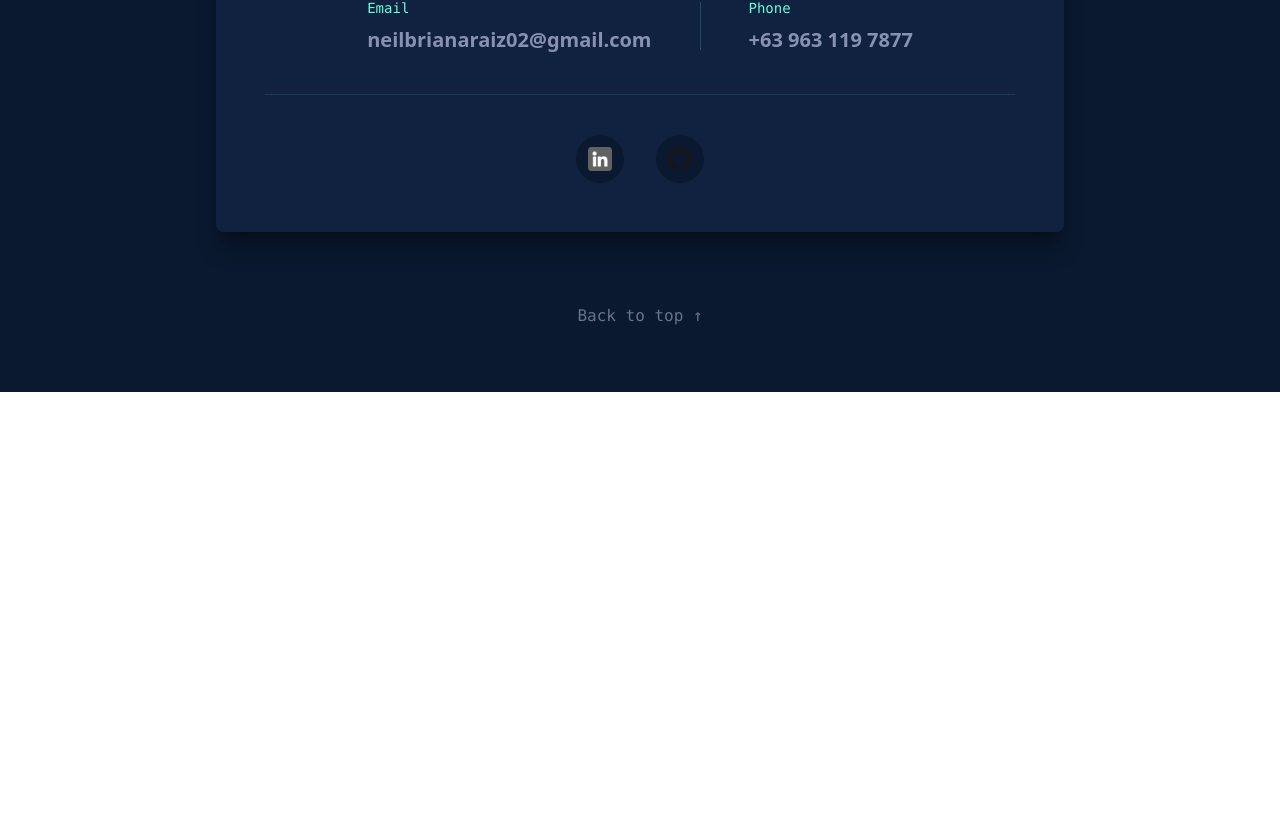
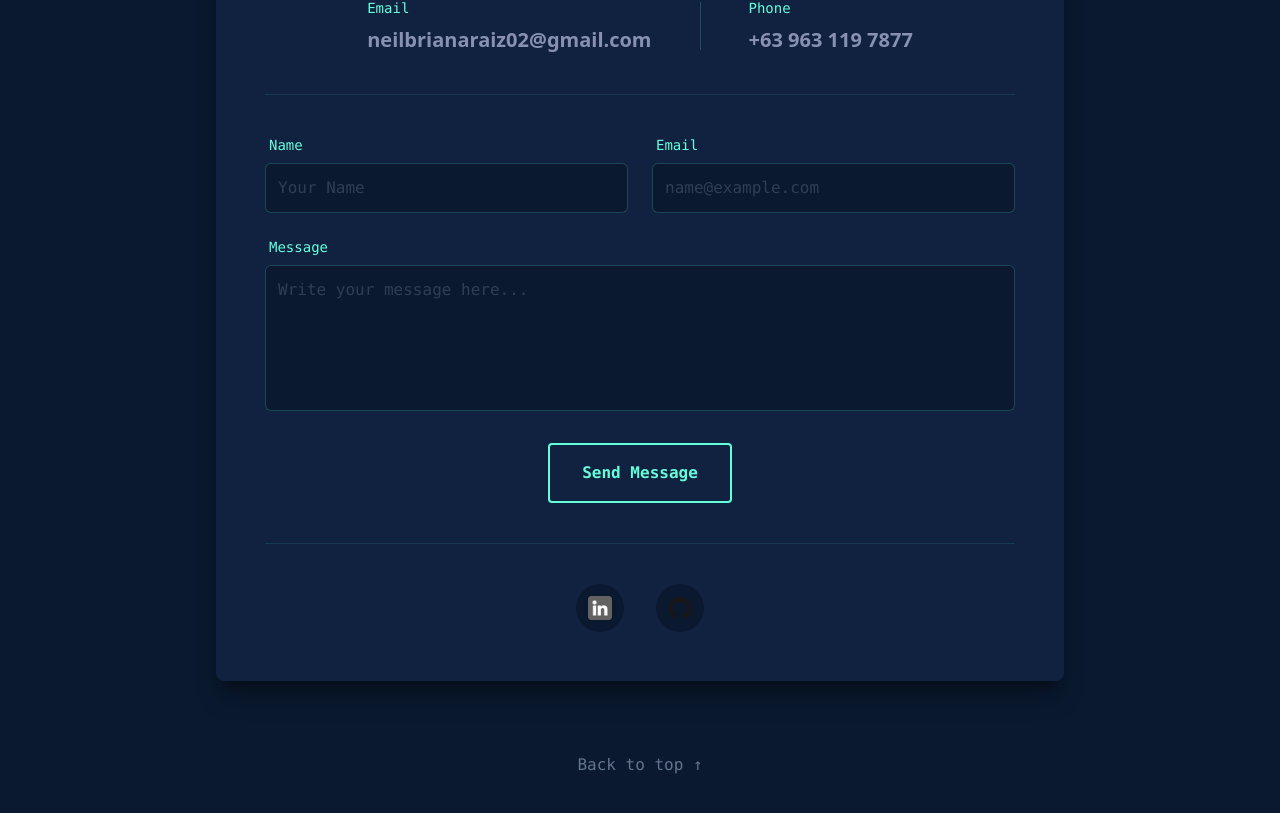
Before and after one commit to neil-araiz/MyPortfolio, a React (Vite) app: page / in a window 1280 px wide. Shown: the part 7295-8108 px from the top of the page. Before the commit the page ends 7687 px from the top, so only its background shows below. Built offline with nearby package versions, Linux system fonts and the light colour scheme; no server answers.

Commit message:
<feat>: added contact form with emailjs

```diff
--- a/package.json
+++ b/package.json
@@ -10,6 +10,7 @@
     "preview": "vite preview"
   },
   "dependencies": {
+    "@emailjs/browser": "^4.4.1",
     "@google/genai": "^1.41.0",
     "@tailwindcss/vite": "^4.1.6",
     "@vercel/analytics": "^1.5.0",
--- a/src/components/About.jsx
+++ b/src/components/About.jsx
@@ -23,24 +23,19 @@ export const Experience = () => {
   return (
     <div className="flex flex-col gap-y-10 w-full max-w-5xl mx-auto px-2 md:px-0 my-10 relative">
 
-      {/* Central Line for Desktop */}
       <div className="absolute left-4 md:left-1/2 top-0 bottom-0 w-0.5 bg-gradient-to-b from-transparent via-accent/30 to-transparent hidden md:block transform -translate-x-1/2"></div>
 
-      {/* Mobile Line (Left side) */}
       <div className="absolute left-4 top-0 bottom-0 w-0.5 bg-gradient-to-b from-transparent via-accent/30 to-transparent md:hidden"></div>
 
       {experience.map((exp, key) => {
         return (
           <div key={key} className="relative w-full">
-            {/* Timeline Dot */}
             <div className="absolute left-4 md:left-1/2 w-4 h-4 rounded-full border-2 border-accent bg-[#0a192f] transform -translate-x-1/2 mt-6 z-10 transition-all duration-300 group-hover:bg-accent"></div>
 
             <div className={`flex flex-col md:flex-row items-start w-full ${key % 2 === 0 ? "md:flex-row-reverse" : ""}`}>
 
-              {/* Empty Space for Alignment */}
               <div className="hidden md:block w-[50%]"></div>
 
-              {/* Content Card */}
               <div className="w-full md:w-[50%] pl-12 md:pl-0 md:px-8">
                  <ExpCard
                   date={exp.date}
--- a/src/components/Blog.jsx
+++ b/src/components/Blog.jsx
@@ -6,7 +6,6 @@ export const Blog = () => {
   const BlogCard = ({ image, title, description, link }) => {
     return (
       <div className="w-full md:w-[45%] lg:w-[35%] bg-[#112240] rounded-xl overflow-hidden shadow-xl shadow-black/30 border border-transparent hover:border-accent/30 hover:-translate-y-2 transition-all duration-300 group flex flex-col h-[60vh]">
-        {/* Image Container */}
         <div className="w-full h-60 overflow-hidden relative">
           <div className="absolute inset-0 bg-accent/10 opacity-0 group-hover:opacity-20 transition-opacity duration-300 z-10"></div>
           <img
@@ -16,7 +15,6 @@ export const Blog = () => {
           />
         </div>
 
-        {/* Content Container */}
         <div className="p-6 flex flex-col flex-grow justify-between space-y-4">
           <div>
             <h1 className="text-heading text-xl font-bold mb-2 group-hover:text-accent transition-colors duration-300 line-clamp-2">
--- a/src/components/Header.jsx
+++ b/src/components/Header.jsx
@@ -35,7 +35,6 @@ export const Header = ({ home, about, work, blog, contact }) => {
     >
       <img src={MyProf} alt="Logo" className="h-8 w-8 sm:h-10 sm:w-10 rounded-full" />
 
-      {/* Desktop Navigation */}
       <div className="hidden md:flex items-center gap-6">
         <nav className="flex justify-end space-x-6 font-mono">
           <a href={home} className={navLink}>
@@ -63,7 +62,6 @@ export const Header = ({ home, about, work, blog, contact }) => {
         </a>
       </div>
 
-      {/* Mobile Hamburger Menu */}
       <button
         onClick={toggleMobileMenu}
         className="md:hidden flex flex-col gap-1.5 z-50"
@@ -86,7 +84,6 @@ export const Header = ({ home, about, work, blog, contact }) => {
         ></span>
       </button>
 
-      {/* Mobile Menu Overlay */}
       {isMobileMenuOpen && (
         <div
           className="md:hidden fixed inset-0 top-[10vh] bg-background-primary/95 backdrop-blur-md z-40"
--- a/src/components/Project.jsx
+++ b/src/components/Project.jsx
@@ -6,7 +6,6 @@ export const Project = () => {
     return (
       <div className={`flex flex-col md:flex-row ${direction === "right" ? "md:flex-row-reverse" : ""} items-center gap-8 md:gap-0 w-full relative group`}>
 
-        {/* Image Section */}
         <div className="w-full md:w-3/5 h-64 md:h-[500px] bg-background-light/5 rounded-lg overflow-hidden relative border border-accent/20 transition-all duration-300 group-hover:border-accent/50">
            {image ? (
              <div className="w-full h-full relative cursor-pointer hover:transition-all duration-500" onClick={() => link && window.open(link, '_blank')}>
@@ -23,7 +22,6 @@ export const Project = () => {
            )}
         </div>
 
-        {/* Content Card */}
         <div className={`w-full md:w-1/2 md:absolute ${direction === "left" ? "md:right-0 md:text-right md:items-end" : "md:left-0 md:text-left md:items-start"} inset-y-0 flex flex-col justify-center`}>
 
           <div className={`flex flex-col gap-4 p-6 md:p-8 bg-[#112240] rounded-lg shadow-xl shadow-black/30 backdrop-blur-sm border border-transparent hover:border-accent/30 transition-all duration-300 ${direction === "left" ? "md:items-end" : "md:items-start"}`}>
--- a/src/page/Home.jsx
+++ b/src/page/Home.jsx
@@ -1,4 +1,5 @@
-import React from "react";
+import React, { useRef, useState } from "react";
+import emailjs from '@emailjs/browser';
 import { Header } from "@/components/Header";
 import { Education, Experience, SkillsTools } from "@/components/About";
 import { Project } from "@/components/Project";
@@ -7,6 +8,36 @@ import Github from "@/assets/github.svg";
 import LinkedIn from "@/assets/linkedin.png";
 
 const Home = () => {
+  const form = useRef();
+  const [status, setStatus] = useState('idle');
+  const [message, setMessage] = useState('');
+
+  const sendEmail = (e) => {
+    e.preventDefault();
+    setStatus('sending');
+
+    const SERVICE_ID = import.meta.env.VITE_SERVICE_ID;
+    const TEMPLATE_ID = import.meta.env.VITE_TEMPLATE_ID;
+    const PUBLIC_KEY = import.meta.env.VITE_PUBLIC_KEY;
+
+    emailjs.sendForm(
+      SERVICE_ID,
+      TEMPLATE_ID,
+      form.current,
+      PUBLIC_KEY
+    )
+      .then((result) => {
+          console.log(result.text);
+          setStatus('success');
+          setMessage('Message sent successfully! I will get back to you soon.');
+          form.current.reset();
+      }, (error) => {
+          console.log(error.text);
+          setStatus('error');
+          setMessage('Something went wrong. Please try again later.');
+      });
+  };
+
   return (
     <div id="home" className="w-full bg-background-primary">
       <Header
@@ -92,6 +123,67 @@ const Home = () => {
 
           <div className="w-full h-px bg-accent/10 my-2"></div>
 
+          <form
+            ref={form}
+            onSubmit={sendEmail}
+            className="w-full flex flex-col gap-6 text-left"
+          >
+            <div className="grid grid-cols-1 md:grid-cols-2 gap-6">
+              <div className="flex flex-col gap-2">
+                <label htmlFor="name" className="text-accent font-mono text-sm ml-1">Name</label>
+                <input
+                  type="text"
+                  name="name"
+                  id="name"
+                  placeholder="Your Name"
+                  required
+                  className="bg-background-primary border border-accent/20 rounded-md p-3 text-primary focus:outline-none focus:border-accent/60 transition-all duration-300 placeholder:text-secondary/30"
+                />
+              </div>
+              <div className="flex flex-col gap-2">
+                <label htmlFor="email" className="text-accent font-mono text-sm ml-1">Email</label>
+                <input
+                  type="email"
+                  name="email"
+                  id="email"
+                  placeholder="name@example.com"
+                  required
+                  className="bg-background-primary border border-accent/20 rounded-md p-3 text-primary focus:outline-none focus:border-accent/60 transition-all duration-300 placeholder:text-secondary/30"
+                />
+              </div>
+            </div>
+
+            <div className="flex flex-col gap-2">
+              <label htmlFor="message" className="text-accent font-mono text-sm ml-1">Message</label>
+              <textarea
+                name="message"
+                id="message"
+                rows="5"
+                placeholder="Write your message here..."
+                required
+                className="bg-background-primary border border-accent/20 rounded-md p-3 text-primary focus:outline-none focus:border-accent/60 transition-all duration-300 resize-none placeholder:text-secondary/30"
+              ></textarea>
+            </div>
+
+            <div className="flex flex-col items-center gap-4 w-full">
+              <button
+                type="submit"
+                disabled={status === 'sending'}
+                className={`mt-2 w-full md:w-fit px-8 py-4 border-2 border-accent text-accent font-mono font-bold rounded transition-all duration-300 self-center ${status === 'sending' ? 'opacity-50 cursor-not-allowed' : 'hover:bg-accent/10'}`}
+              >
+                {status === 'sending' ? 'Sending...' : 'Send Message'}
+              </button>
+
+              {message && (
+                <p className={`font-mono text-sm mt-2 ${status === 'success' ? 'text-accent' : 'text-red-400'}`}>
+                  {status === 'success' ? '✓ ' : '✕ '} {message}
+                </p>
+              )}
+            </div>
+          </form>
+
+          <div className="w-full h-px bg-accent/10 my-2"></div>
+
           <div className="flex gap-8 items-center">
             <a href="https://www.linkedin.com/in/neil-brian-araiz-0197623aa/" target="_blank" rel="noopener noreferrer" className="group p-3 bg-background-primary rounded-full hover:bg-accent hover:-translate-y-1 transition-all duration-300">
               <img src={LinkedIn} alt="linkedin" className="h-6 w-6 filter grayscale group-hover:grayscale-0 transition-all duration-300" />
```
Also changed, not shown: src/components/ChatBot.jsx (+0 -9 lines), src/services/geminiService.js (+0 -11 lines), 1 other file (tests, documents, lock files or other folders).
